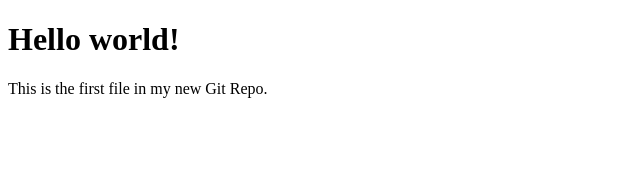
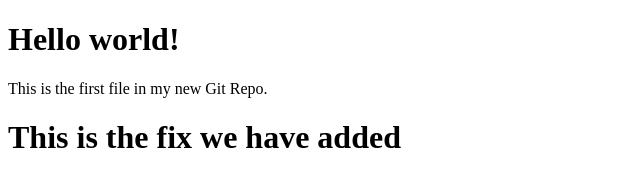
Before and after one commit to pritammannaCD/test1, a plain HTML site: page one/index.html in a window 1280 px wide. Shown: the whole page, without its empty margins (0-640 px from the left). Drawn offline with Linux system fonts and the light colour scheme.

Commit message:
fixed pushed to firstbranch

```diff
--- a/one/index.html
+++ b/one/index.html
@@ -7,6 +7,7 @@
 
 <h1>Hello world!</h1>
 <p>This is the first file in my new Git Repo.</p>
+<h1>This is the fix we have added</h1>
 
 </body>
 </html>
```
